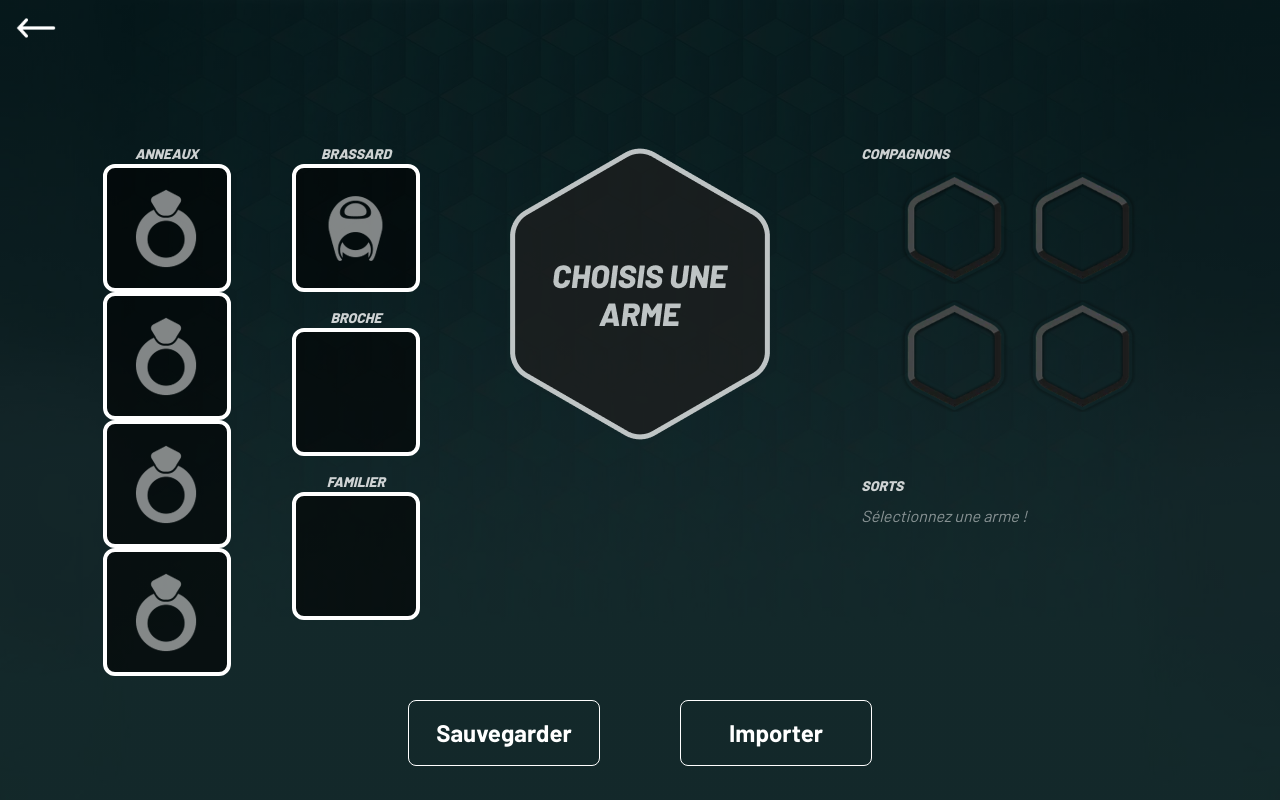
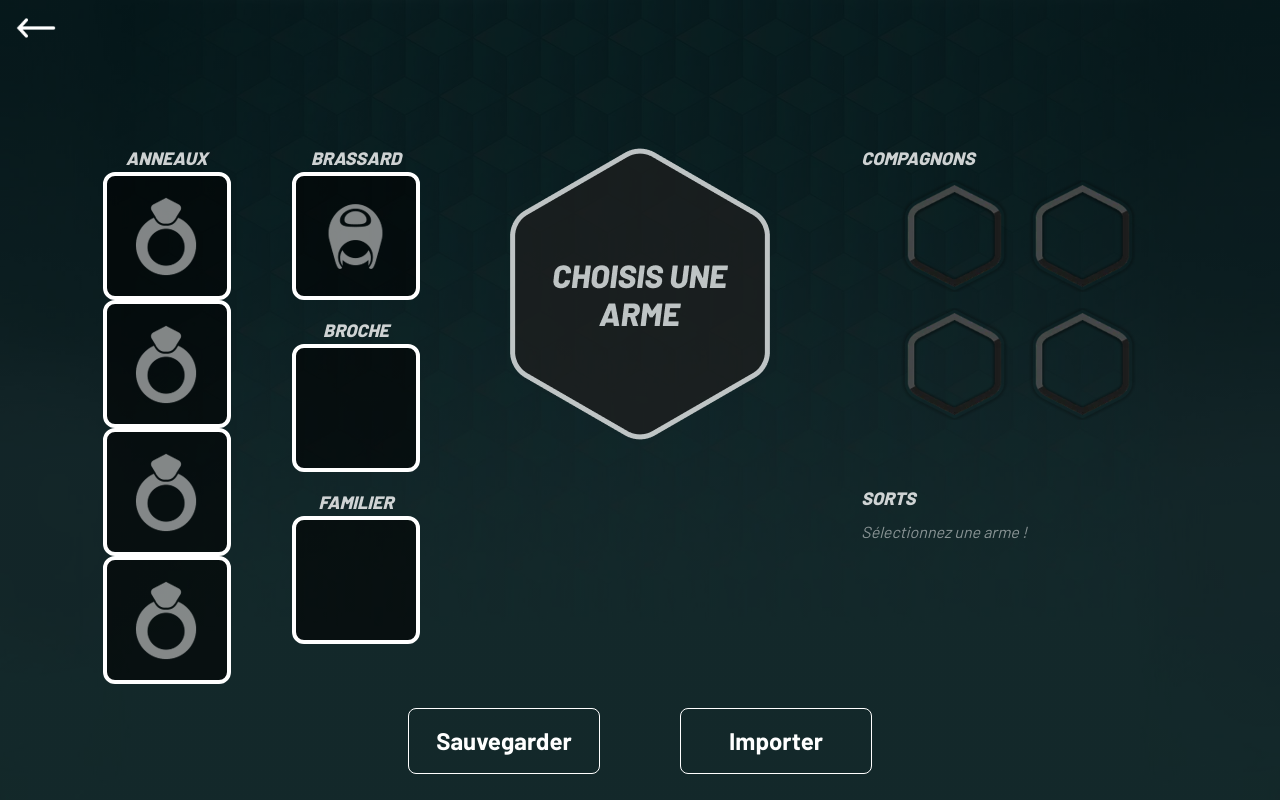
Before and after one commit to Ulkio/waven-builder, a Next.js app: page /build in a window 1280 px wide. Built offline with nearby package versions, Linux system fonts and the light colour scheme.

Commit message:
fix font size

```diff
--- a/app/(routes)/build/page.tsx
+++ b/app/(routes)/build/page.tsx
@@ -51,7 +51,7 @@ const Build = () => {
   const squareVariants = `bg-black bg-opacity-60  border-4 border-white border-solid h-20 w-20 lg:w-32 lg:h-32 rounded-xl hover:cursor-pointer `;
   const companionSquareVariants = `h-24 w-24  hover:cursor-pointer`;
   const spellSquareVariants = `bg-black opacity-60 border-2 border-white border-solid h-16 w-16 rounded-lg hover:cursor-pointer`;
-  const titleVariants = `uppercase italic font-extrabold text-2xl opacity-80 text-white text-sm`;
+  const titleVariants = `uppercase italic font-extrabold text-2xl opacity-80 text-white text-sm xl:text-lg`;
   const emptyCompanionVariants = `h-24 bg-[url("/img/utils/cadre_commun.png")]`;
   //#endregion
 
```
